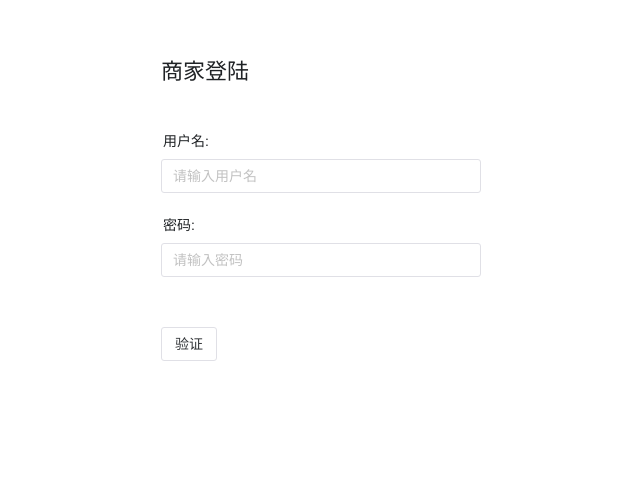
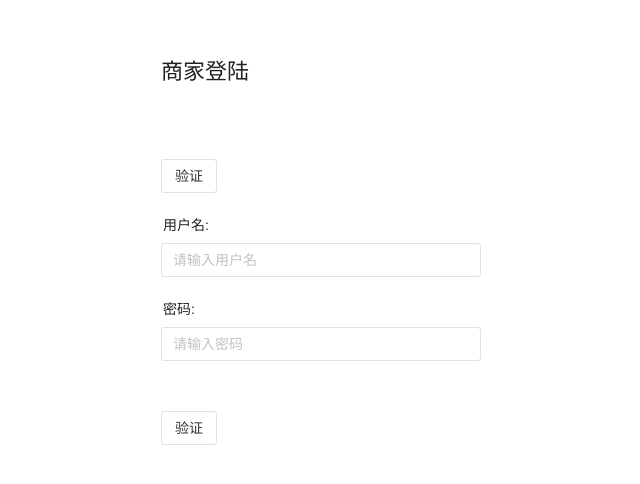
Before and after one commit to rucnyz/Database-front-end, a Vue app: page /supplier/login in a window 1280 px wide. Shown: the part 164-648 px from the top of the page, without its empty margins (287-927 px from the left). Built offline with nearby package versions, Linux system fonts and the light colour scheme.

Commit message:
添加商家界面（未完成）

```diff
--- /dev/null
+++ b/src/pages/supplier/home.vue
@@ -0,0 +1,10 @@
+<template>
+    <n-h2>this is supplier home</n-h2>
+</template>
+
+<script setup lang="ts">
+</script>
+
+<style lang="less">
+
+</style>
--- /dev/null
+++ b/src/pages/supplier/index.vue
@@ -0,0 +1,4 @@
+<template>
+    <router-view></router-view>
+    <!-- supplier的路由入口 -->
+</template>
--- a/src/pages/supplier/login.vue
+++ b/src/pages/supplier/login.vue
@@ -3,6 +3,9 @@
         <n-form class="supplier_login_info">
             <n-form-item>
                 <n-h2>商家登陆</n-h2>
+            </n-form-item>
+            <n-form-item>
+                <n-button @click="handleClick" attr-type="button">验证</n-button>
             </n-form-item>
             <n-form-item label="用户名:">
                 <n-input v-model:value="logInfo.username"
```
Also changed, not shown: src/router/index.ts (+16 -2 lines).
